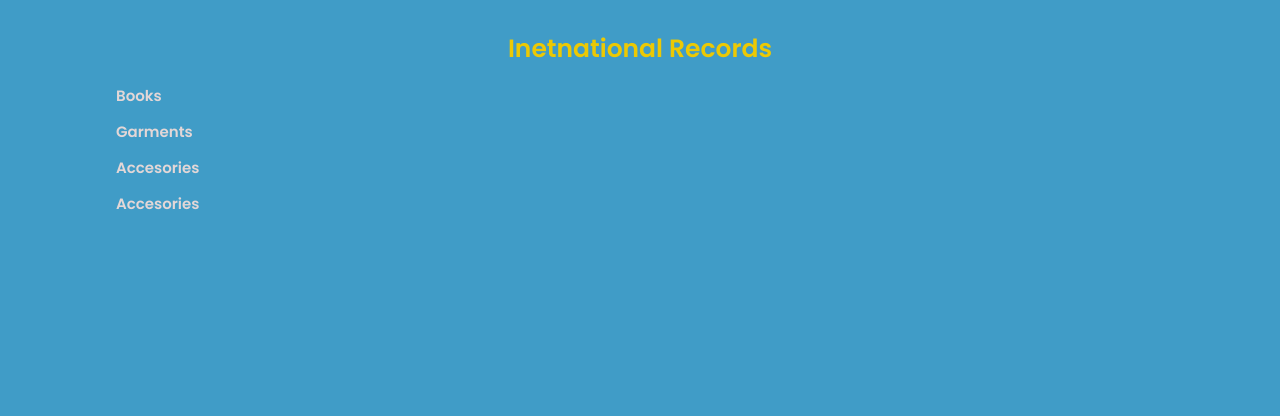
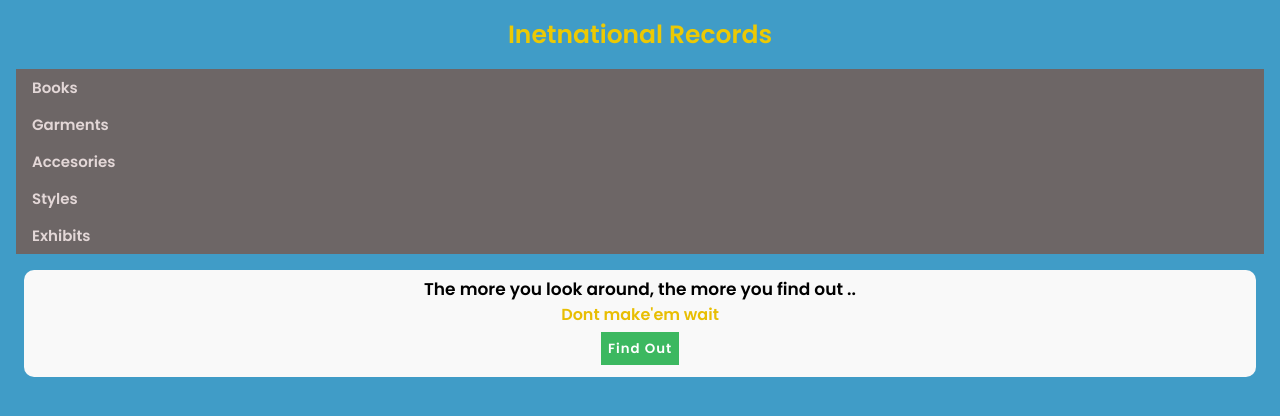
Before and after one commit to realsulty/international-records, a website: page index.html in a window 1280 px wide. Drawn offline with Linux system fonts and the light colour scheme.

Commit message:
added files

```diff
--- a/index.html
+++ b/index.html
@@ -9,6 +9,9 @@
 
 </head>
 <body>
+    <div class="main-header">
+
+
 
         <h1>Inetnational Records
         </h1>
@@ -16,10 +19,28 @@
         <a href=""> <h2>Books</h2></a>
         <a href=""><h2>Garments</h2></a>
         <a href=""><h2>Accesories</h2></a>
-    <a href=""><h2>Accesories</h2></a>
+        <a href=""><h2>Styles</h2></a>
+        <a href=""><h2>Exhibits</h2></a>
+
+    </div>
+
+    <section class="statement">
+
+
+        <div class="main-s">
+            <h2>
+                The more you look around, the more you find out ..
+
+            </h2>
+            <p>Dont make'em wait</p>
+            <button>Find Out</button>
 
 
 
+        </div>
+
+
+    </section>
 
 </body>
 </html>
--- a/style.scss
+++ b/style.scss
@@ -14,17 +14,26 @@
         @return map-get($colors, $color-name)
      }
         *{
-            background-color: #409cc7;
+
             margin: 0;
-            padding:10px;
-            text-align: center;
+            padding:0;
             font-family: 'Poppins', sans-serif;
 
             }
 
+    body{
+        background-color: #409cc7;
+
+        }
+
+.main-header{
+    margin: 1rem;
+
         h1{
             color: #ecc904;
             font-size: 25px;
+            text-align: center;
+            margin-bottom: 15px;
             }
             h2{
 
@@ -32,12 +41,15 @@
                     padding: 0.4rem 0;
                     color: #e3d7d7;
                     text-align: left;
-                    margin-left: 6rem;
+                    line-height: 5px;
+                    background: rgb(109, 102, 102);
+                    padding: 1rem;
                     &:hover{
         transform: translatex(10px);
-        color: #c2c5c4;
-        background: #141212;
-        padding: 0;
+        color: #ecc904;
+        background: #2f2b2bc4;
+
+
 
     }
                 }
@@ -49,3 +61,32 @@
 
 
                     }
+
+    }
+
+
+.statement{
+   margin: 0.5rem 1.5rem;
+   padding: 0.4rem;
+   background: rgb(249, 249, 249);
+   border-radius: 10px;
+   text-align: center;
+   h2{
+    font-size: 17px;
+    }
+        p{
+            color: rgb(232, 190, 3);
+
+            }
+    button{
+        padding: 0.4rem;
+        margin: 5px 0;
+        letter-spacing: 1px;
+        border: none;
+        color: white;
+        background: rgb(60, 184, 96);
+
+        }
+
+
+    }
```
Also changed, not shown: style.css, 2 other files. Lines whose indentation alone changed are shown as unchanged.
